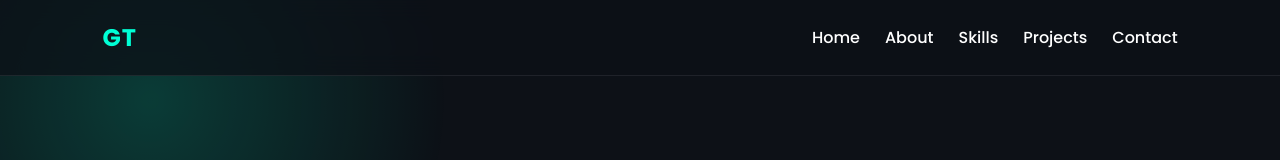
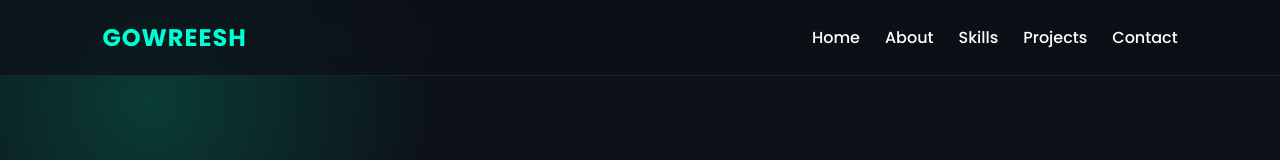
Before and after one commit to Gowreesh248/gowreesh-portfolio, a plain HTML site: page index.html in a window 1280 px wide. Shown: the top 160 px of the page. Drawn offline with Linux system fonts and the light colour scheme.

Commit message:
Add files via upload

```diff
--- a/index.html
+++ b/index.html
@@ -366,7 +366,7 @@
 <body>
 
   <nav>
-    <div class="logo">GT</div>
+    <div class="logo">GOWREESH</div>
 
     <ul>
       <li><a href="#home">Home</a></li>
```
